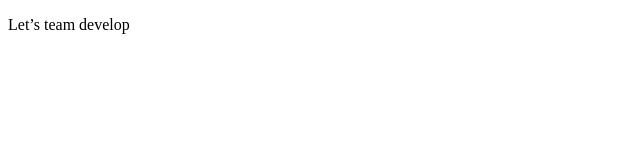
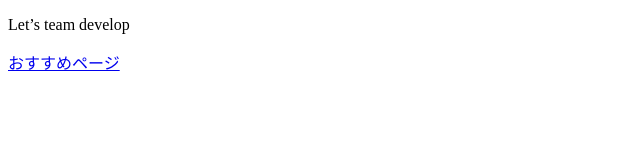
Before and after one commit to kakutaoumaatt/att666, a plain HTML site: page index.html in a window 1280 px wide. Shown: the whole page, without its empty margins (0-640 px from the left). Drawn offline with Linux system fonts and the light colour scheme.

Commit message:
indexの更新

```diff
--- a/index.html
+++ b/index.html
@@ -7,6 +7,6 @@
 </head>
 <body>
     <p>Let’s team develop</p>
-
+    <a href="https://store.vspo.jp/collections/ema-aizawa?srsltid=AfmBOoptmlYe5qHjyI7qpcS7i3y4X6DhV4ykTpBXi8-_8IyRgU2AwQKJ">おすすめページ</a>
 </body>
 </html>
```
